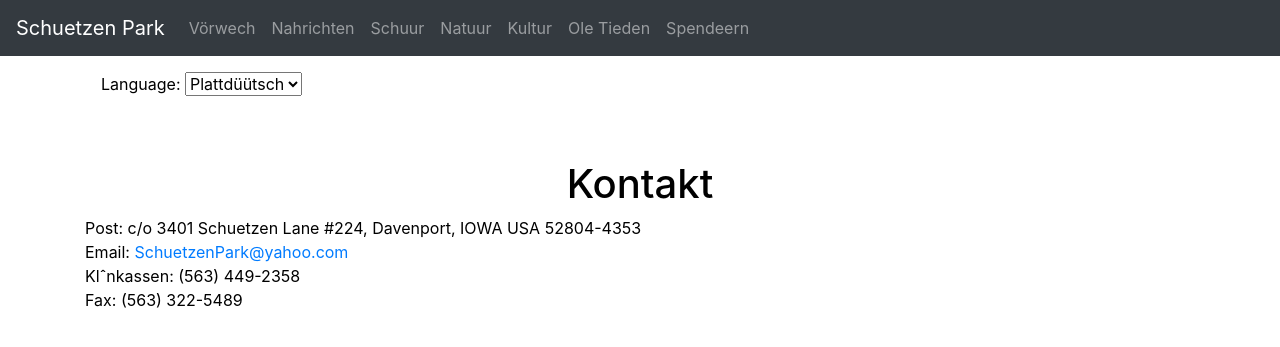
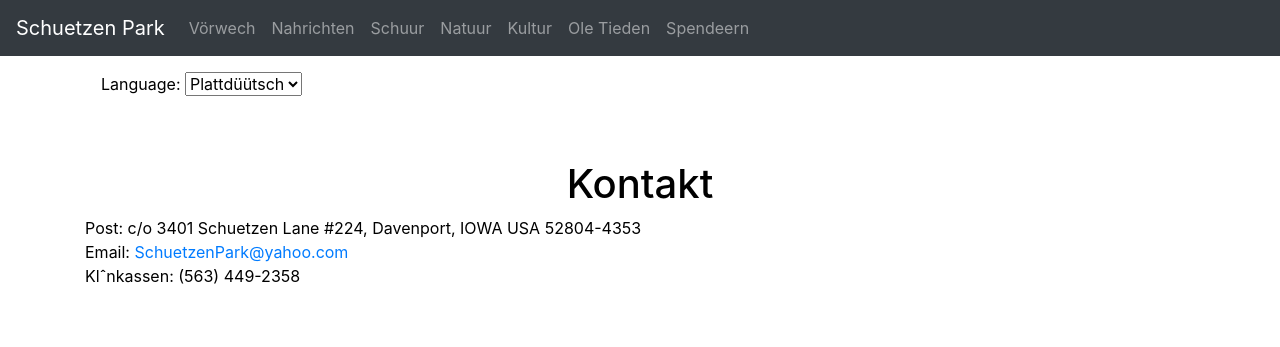
Before and after one commit to schuetzenpark/schuetzenpark.github.io, a Jekyll site: the page built from contactgl.md, in a window 1280 px wide. Shown: the top 347 px of the page. Built offline with Jekyll 4.4.1, drawn with Linux system fonts in a browser that asks for light colours.

Commit message:
Update contactgl.md

```diff
--- a/contactgl.md
+++ b/contactgl.md
@@ -9,4 +9,3 @@ permalink: /contactgl.html
 <div>Post: c/o 3401 Schuetzen Lane #224, Davenport, IOWA USA 52804-4353</div>
 <div>Email: <a href="mailto:SchuetzenPark@yahoo.com">SchuetzenPark@yahoo.com</a></div>
 <div>Klˆnkassen: (563) 449-2358</div>
-<div>Fax: (563) 322-5489</div>
```
